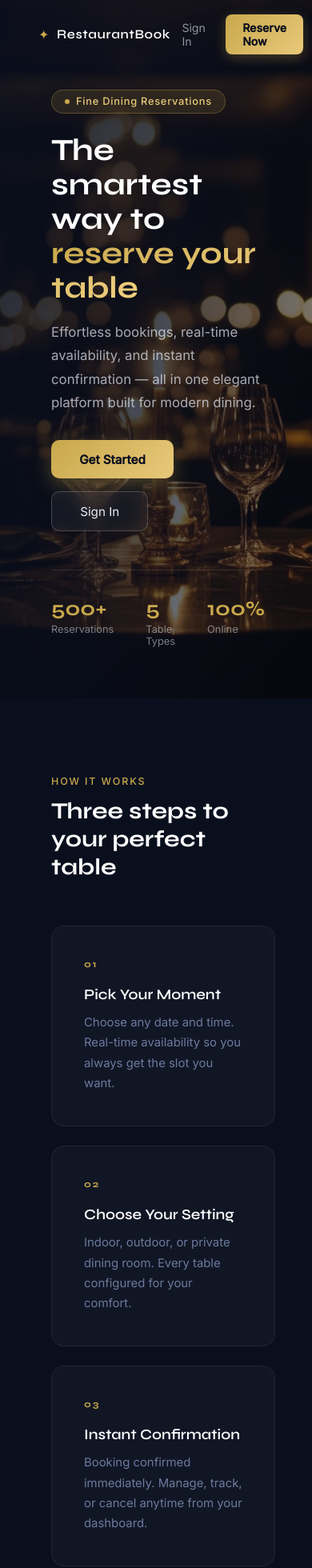
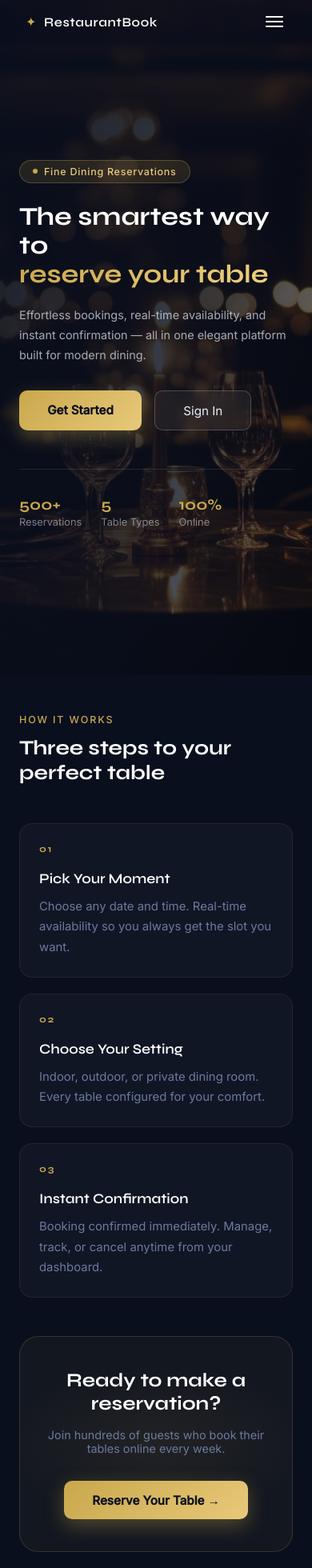
Before and after one commit to Salman-Allai/Restaurant-booking-system, a React (Vite) app in the folder frontend/: page / in a window 390 px wide. Shown: the top 1960 px of the page at 80% size. Built offline with nearby package versions, Linux system fonts and the light colour scheme.

Commit message:
Mobile responsive design across all pages

```diff
--- a/frontend/src/components/Navbar.jsx
+++ b/frontend/src/components/Navbar.jsx
@@ -7,6 +7,7 @@ function Navbar() {
   const navigate = useNavigate();
   const location = useLocation();
   const [scrolled, setScrolled] = useState(false);
+  const [menuOpen, setMenuOpen] = useState(false);
 
   useEffect(() => {
     const onScroll = () => setScrolled(window.scrollY > 40);
@@ -14,21 +15,28 @@ function Navbar() {
     return () => window.removeEventListener('scroll', onScroll);
   }, []);
 
+  useEffect(() => {
+  const timer = setTimeout(() => setMenuOpen(false), 0);
+  return () => clearTimeout(timer);
+}, [location.pathname]);
+
   const handleLogout = () => { logout(); navigate('/'); };
   const isActive = (path) => location.pathname === path;
 
   return (
+    <>
       <nav style={{
         ...s.nav,
-      background: scrolled ? 'rgba(10,15,30,0.97)' : 'rgba(10,15,30,0.3)',
+        background: scrolled || menuOpen ? 'rgba(10,15,30,0.97)' : 'rgba(10,15,30,0.3)',
         borderBottom: scrolled ? '1px solid rgba(201,168,76,0.15)' : '1px solid transparent',
         backdropFilter: 'blur(20px)',
       }}>
         <Link to="/" style={s.brand}>
-        <div style={s.brandIcon}>✦</div>
+          <span style={{ color: '#c9a84c' }}>✦</span>
           <span style={s.brandText}>RestaurantBook</span>
         </Link>
-      <div style={s.links}>
+
+        <div className="nav-desktop" style={s.links}>
           {!user && (
             <>
               <Link to="/login" style={{ ...s.link, ...(isActive('/login') ? s.activeLink : {}) }}>Sign In</Link>
@@ -50,7 +58,46 @@ function Navbar() {
             </>
           )}
         </div>
+
+        <button
+          className="nav-hamburger"
+          style={s.hamburger}
+          onClick={() => setMenuOpen(!menuOpen)}
+        >
+          <span style={{ ...s.bar, transform: menuOpen ? 'rotate(45deg) translate(5px, 5px)' : 'none' }} />
+          <span style={{ ...s.bar, opacity: menuOpen ? 0 : 1, margin: '4px 0' }} />
+          <span style={{ ...s.bar, transform: menuOpen ? 'rotate(-45deg) translate(5px, -5px)' : 'none' }} />
+        </button>
       </nav>
+
+      {menuOpen && (
+        <div className="nav-mobile-menu" style={s.mobileMenu}>
+          {!user && (
+            <>
+              <Link to="/login" style={s.mobileLink}>Sign In</Link>
+              <Link to="/register" style={s.mobileCta}>Reserve Now</Link>
+            </>
+          )}
+          {user && (
+            <>
+              <div style={s.mobileUser}>
+                <div style={s.avatar}>{user.name?.[0]?.toUpperCase()}</div>
+                <div>
+                  <p style={{ color: '#ffffff', fontSize: '0.95rem', fontWeight: '500' }}>{user.name}</p>
+                  <p style={{ color: '#6b7a9e', fontSize: '0.8rem' }}>{user.role}</p>
+                </div>
+              </div>
+              <Link to="/book" style={s.mobileLink}>Book Table</Link>
+              <Link to="/my-bookings" style={s.mobileLink}>My Bookings</Link>
+              {user.role === 'admin' && (
+                <Link to="/admin" style={s.mobileLink}>Admin Dashboard</Link>
+              )}
+              <button onClick={handleLogout} style={s.mobileLogout}>Logout</button>
+            </>
+          )}
+        </div>
+      )}
+    </>
   );
 }
 
@@ -58,43 +105,30 @@ const s = {
   nav: {
     position: 'fixed', top: 0, left: 0, right: 0, zIndex: 100,
     display: 'flex', justifyContent: 'space-between', alignItems: 'center',
-    padding: '1.1rem 3rem', transition: 'all 0.4s ease',
+    padding: '1rem 2rem', transition: 'all 0.4s ease',
   },
   brand: { display: 'flex', alignItems: 'center', gap: '0.6rem', textDecoration: 'none' },
-  brandIcon: { color: '#c9a84c', fontSize: '1rem' },
-  brandText: {
-    color: '#ffffff', fontSize: '1rem', fontWeight: '600',
-    letterSpacing: '0.04em', fontFamily: "'Syne', sans-serif",
+  brandText: { color: '#ffffff', fontSize: '1rem', fontWeight: '600', letterSpacing: '0.04em', fontFamily: "'Syne', sans-serif" },
+  links: { display: 'flex', gap: '0.2rem', alignItems: 'center' },
+  link: { color: 'rgba(232,237,248,0.6)', padding: '0.45rem 0.9rem', borderRadius: '8px', fontSize: '0.88rem', textDecoration: 'none', transition: 'all 0.2s ease' },
+  activeLink: { color: '#c9a84c', background: 'rgba(201,168,76,0.08)' },
+  ctaBtn: { background: 'linear-gradient(135deg, #c9a84c, #e8c97a)', color: '#0a0f1e', padding: '0.5rem 1.3rem', borderRadius: '8px', fontSize: '0.88rem', fontWeight: '600', textDecoration: 'none', marginLeft: '0.5rem', boxShadow: '0 4px 16px rgba(201,168,76,0.3)' },
+  userChip: { display: 'flex', alignItems: 'center', gap: '0.5rem', background: 'rgba(201,168,76,0.08)', border: '1px solid rgba(201,168,76,0.2)', borderRadius: '20px', padding: '0.3rem 0.8rem 0.3rem 0.4rem', marginLeft: '0.5rem' },
+  avatar: { width: '28px', height: '28px', borderRadius: '50%', background: 'linear-gradient(135deg, #c9a84c, #e8c97a)', display: 'flex', alignItems: 'center', justifyContent: 'center', fontSize: '0.75rem', fontWeight: '700', color: '#0a0f1e', flexShrink: 0 },
+  userName: { color: '#e8edf8', fontSize: '0.85rem' },
+  logoutBtn: { background: 'transparent', color: 'rgba(232,237,248,0.5)', border: '1px solid rgba(255,255,255,0.1)', padding: '0.45rem 0.9rem', borderRadius: '8px', fontSize: '0.88rem' },
+  hamburger: { flexDirection: 'column', background: 'transparent', border: 'none', padding: '4px', cursor: 'pointer' },
+  bar: { display: 'block', width: '22px', height: '2px', background: '#ffffff', borderRadius: '2px', transition: 'all 0.3s ease' },
+  mobileMenu: {
+    position: 'fixed', top: '62px', left: 0, right: 0, zIndex: 99,
+    background: 'rgba(10,15,30,0.98)', backdropFilter: 'blur(20px)',
+    borderBottom: '1px solid rgba(201,168,76,0.15)',
+    padding: '1.25rem 1.5rem', display: 'flex', flexDirection: 'column', gap: '0.6rem',
   },
-  links: { display: 'flex', gap: '0.2rem', alignItems: 'center' },
-  link: {
-    color: 'rgba(232,237,248,0.6)', padding: '0.45rem 0.9rem', borderRadius: '8px',
-    fontSize: '0.88rem', fontWeight: '400', textDecoration: 'none', transition: 'all 0.2s ease',
-  },
-  activeLink: { color: '#c9a84c', background: 'rgba(201,168,76,0.08)' },
-  ctaBtn: {
-    background: 'linear-gradient(135deg, #c9a84c, #e8c97a)',
-    color: '#0a0f1e', padding: '0.5rem 1.3rem', borderRadius: '8px',
-    fontSize: '0.88rem', fontWeight: '600', textDecoration: 'none', marginLeft: '0.5rem',
-    boxShadow: '0 4px 16px rgba(201,168,76,0.3)',
-  },
-  userChip: {
-    display: 'flex', alignItems: 'center', gap: '0.5rem',
-    background: 'rgba(201,168,76,0.08)', border: '1px solid rgba(201,168,76,0.2)',
-    borderRadius: '20px', padding: '0.3rem 0.8rem 0.3rem 0.4rem', marginLeft: '0.5rem',
-  },
-  avatar: {
-    width: '24px', height: '24px', borderRadius: '50%',
-    background: 'linear-gradient(135deg, #c9a84c, #e8c97a)',
-    display: 'flex', alignItems: 'center', justifyContent: 'center',
-    fontSize: '0.7rem', fontWeight: '700', color: '#0a0f1e',
-  },
-  userName: { color: '#e8edf8', fontSize: '0.85rem' },
-  logoutBtn: {
-    background: 'transparent', color: 'rgba(232,237,248,0.5)',
-    border: '1px solid rgba(255,255,255,0.1)',
-    padding: '0.45rem 0.9rem', borderRadius: '8px', fontSize: '0.88rem',
-  },
+  mobileUser: { display: 'flex', alignItems: 'center', gap: '0.75rem', padding: '0.75rem', background: 'rgba(201,168,76,0.06)', border: '1px solid rgba(201,168,76,0.12)', borderRadius: '12px', marginBottom: '0.25rem' },
+  mobileLink: { color: 'rgba(232,237,248,0.85)', padding: '0.9rem 1rem', borderRadius: '10px', fontSize: '0.95rem', textDecoration: 'none', display: 'block', background: 'rgba(255,255,255,0.03)', border: '1px solid rgba(255,255,255,0.06)' },
+  mobileCta: { background: 'linear-gradient(135deg, #c9a84c, #e8c97a)', color: '#0a0f1e', padding: '0.9rem 1rem', borderRadius: '10px', fontSize: '0.95rem', fontWeight: '600', textDecoration: 'none', display: 'block', textAlign: 'center' },
+  mobileLogout: { background: 'transparent', color: '#ef4444', border: '1px solid rgba(239,68,68,0.2)', borderRadius: '10px', padding: '0.9rem 1rem', fontSize: '0.95rem', textAlign: 'left', marginTop: '0.25rem' },
 };
 
 export default Navbar;
--- a/frontend/src/index.css
+++ b/frontend/src/index.css
@@ -65,6 +65,38 @@ button { font-family: var(--font-body); cursor: pointer; transition: var(--trans
 ::-webkit-scrollbar-track { background: var(--bg); }
 ::-webkit-scrollbar-thumb { background: rgba(201,168,76,0.2); border-radius: 3px; }
 
+/* ── Navbar responsive ── */
+@media (max-width: 768px) {
+  .nav-desktop { display: none !important; }
+  .nav-hamburger { display: flex !important; }
+}
+@media (min-width: 769px) {
+  .nav-hamburger { display: none !important; }
+  .nav-mobile-menu { display: none !important; }
+}
+
+/* ── Page padding on mobile ── */
+@media (max-width: 768px) {
+  .page-hero { padding: 5rem 1.25rem 3rem !important; }
+  .page-section { padding: 3rem 1.25rem !important; }
+  .page-card { padding: 1.5rem !important; }
+  .form-grid { grid-template-columns: 1fr !important; }
+  .stats-grid { grid-template-columns: repeat(2, 1fr) !important; }
+  .table-cards-grid { grid-template-columns: repeat(2, 1fr) !important; }
+  .booking-card { flex-direction: column !important; gap: 1rem !important; }
+  .booking-actions { flex-direction: row !important; align-self: flex-start !important; }
+  .hero-title { font-size: 2.2rem !important; }
+  .hero-stats { gap: 1.5rem !important; }
+  .cta-card { padding: 2.5rem 1.5rem !important; }
+  .stepper { gap: 0 !important; }
+  .step-label { display: none !important; }
+  .btn-row { flex-direction: column !important; }
+  .btn-row button { flex: unset !important; width: 100% !important; }
+  .add-form { flex-direction: column !important; }
+  .add-form input, .add-form select { max-width: 100% !important; width: 100% !important; }
+}
+
+/* ── Datepicker ── */
 .react-datepicker-wrapper { width: 100%; }
 .react-datepicker-popper { z-index: 999 !important; }
 
@@ -139,9 +171,7 @@ button { font-family: var(--font-body); cursor: pointer; transition: var(--trans
   color: #2a3050 !important;
 }
 
-.react-datepicker__navigation {
-  top: 1rem !important;
-}
+.react-datepicker__navigation { top: 1rem !important; }
 
 .react-datepicker__navigation-icon::before {
   border-color: #c9a84c !important;
--- a/frontend/src/pages/BookTable.jsx
+++ b/frontend/src/pages/BookTable.jsx
@@ -55,7 +55,7 @@ function BookTable() {
         <div style={s.header}>
           <p style={s.eyebrow}>Reservations</p>
           <h1 style={s.title}>Book a Table</h1>
-          <div style={s.stepper}>
+          <div className="stepper" style={s.stepper}>
             {stepLabels.map((label, i) => (
               <div key={i} style={s.stepItem}>
                 <div style={{
@@ -66,7 +66,7 @@ function BookTable() {
                 }}>
                   {step > i + 1 ? '✓' : i + 1}
                 </div>
-                <span style={{ ...s.stepLabel, color: step === i + 1 ? '#c9a84c' : '#6b7a9e' }}>{label}</span>
+                <span className="step-label" style={{ ...s.stepLabel, color: step === i + 1 ? '#c9a84c' : '#6b7a9e' }}>{label}</span>
                 {i < stepLabels.length - 1 && (
                   <div style={{ ...s.stepLine, background: step > i + 1 ? '#c9a84c' : 'rgba(255,255,255,0.08)' }} />
                 )}
@@ -79,7 +79,7 @@ function BookTable() {
           {step === 1 && (
             <div style={s.form}>
               <h2 style={s.cardTitle}>When would you like to dine?</h2>
-              <div style={s.formGrid}>
+              <div className="form-grid" style={s.formGrid}>
                 <div style={s.field}>
                   <label style={s.label}>Select date</label>
                   <DatePicker
@@ -158,7 +158,7 @@ function BookTable() {
                     ))}
                   </div>
                   <div style={s.form}>
-                    <div style={s.formGrid}>
+                    <div className="form-grid" style={s.formGrid}>
                       <div style={s.field}>
                         <label style={s.label}>Number of guests</label>
                         <input type="number" min="1" max="20" value={guests}
@@ -173,7 +173,7 @@ function BookTable() {
                         style={{ resize: 'vertical', fontFamily: "'Inter', sans-serif" }} />
                     </div>
                     {error && <p style={s.errorMsg}>{error}</p>}
-                    <div style={s.btnRow}>
+                    <div className="btn-row" style={s.btnRow}>
                       <button style={s.outlineBtn} onClick={() => setStep(1)}>← Back</button>
                       <button style={{ ...s.btn, opacity: (!selectedTable || loading) ? 0.5 : 1, flex: 2 }}
                         onClick={confirmBooking} disabled={!selectedTable || loading}>
@@ -211,19 +211,19 @@ function BookTable() {
 }
 
 const s = {
-  page: { background: '#0a0f1e', minHeight: '100vh', padding: '100px 2rem 4rem', position: 'relative', overflow: 'hidden' },
+  page: { background: '#0a0f1e', minHeight: '100vh', padding: 'clamp(80px, 12vw, 100px) clamp(1rem, 4vw, 2rem) 4rem', position: 'relative', overflow: 'hidden' },
   glow: { position: 'absolute', top: '15%', left: '50%', transform: 'translateX(-50%)', width: '700px', height: '400px', borderRadius: '50%', background: 'radial-gradient(ellipse, rgba(201,168,76,0.06) 0%, transparent 70%)', pointerEvents: 'none' },
   container: { maxWidth: '660px', margin: '0 auto', position: 'relative', zIndex: 2 },
-  header: { textAlign: 'center', marginBottom: '3rem' },
+  header: { textAlign: 'center', marginBottom: '2.5rem' },
   eyebrow: { color: '#c9a84c', fontSize: '0.75rem', fontWeight: '500', letterSpacing: '0.2em', textTransform: 'uppercase', marginBottom: '0.5rem' },
-  title: { fontFamily: "'Syne', sans-serif", fontSize: '2.5rem', fontWeight: '700', color: '#ffffff', marginBottom: '2rem' },
-  stepper: { display: 'flex', alignItems: 'center', justifyContent: 'center' },
-  stepItem: { display: 'flex', alignItems: 'center', gap: '0.6rem' },
-  stepCircle: { width: '32px', height: '32px', borderRadius: '50%', display: 'flex', alignItems: 'center', justifyContent: 'center', fontSize: '0.8rem', fontWeight: '700', flexShrink: 0 },
-  stepLabel: { fontSize: '0.8rem', fontWeight: '500', whiteSpace: 'nowrap' },
-  stepLine: { width: '48px', height: '1px', margin: '0 0.5rem', flexShrink: 0 },
-  card: { background: 'rgba(15,21,32,0.9)', border: '1px solid rgba(201,168,76,0.15)', borderRadius: '20px', padding: '2.5rem', backdropFilter: 'blur(20px)', boxShadow: '0 24px 60px rgba(0,0,0,0.3)' },
-  cardTitle: { fontFamily: "'Syne', sans-serif", fontSize: '1.25rem', fontWeight: '600', color: '#ffffff', marginBottom: '1.5rem' },
+  title: { fontFamily: "'Syne', sans-serif", fontSize: 'clamp(1.8rem, 5vw, 2.5rem)', fontWeight: '700', color: '#ffffff', marginBottom: '1.5rem' },
+  stepper: { display: 'flex', alignItems: 'center', justifyContent: 'center', flexWrap: 'nowrap' },
+  stepItem: { display: 'flex', alignItems: 'center', gap: '0.5rem' },
+  stepCircle: { width: '30px', height: '30px', borderRadius: '50%', display: 'flex', alignItems: 'center', justifyContent: 'center', fontSize: '0.78rem', fontWeight: '700', flexShrink: 0 },
+  stepLabel: { fontSize: '0.78rem', fontWeight: '500', whiteSpace: 'nowrap' },
+  stepLine: { width: 'clamp(24px, 5vw, 48px)', height: '1px', margin: '0 0.4rem', flexShrink: 0 },
+  card: { background: 'rgba(15,21,32,0.9)', border: '1px solid rgba(201,168,76,0.15)', borderRadius: '20px', padding: 'clamp(1.25rem, 4vw, 2.5rem)', backdropFilter: 'blur(20px)', boxShadow: '0 24px 60px rgba(0,0,0,0.3)' },
+  cardTitle: { fontFamily: "'Syne', sans-serif", fontSize: 'clamp(1rem, 3vw, 1.25rem)', fontWeight: '600', color: '#ffffff', marginBottom: '1.5rem' },
   form: { display: 'flex', flexDirection: 'column', gap: '1.5rem' },
   formGrid: { display: 'grid', gridTemplateColumns: '1fr 1fr', gap: '1rem' },
   field: { display: 'flex', flexDirection: 'column', gap: '0.5rem' },
@@ -233,13 +233,13 @@ const s = {
   btnRow: { display: 'flex', gap: '1rem' },
   slotTags: { display: 'flex', gap: '0.5rem', marginBottom: '1.5rem', flexWrap: 'wrap' },
   tag: { background: 'rgba(201,168,76,0.1)', border: '1px solid rgba(201,168,76,0.25)', color: '#e8c97a', padding: '0.35rem 0.9rem', borderRadius: '20px', fontSize: '0.82rem' },
-  tableGrid: { display: 'grid', gridTemplateColumns: 'repeat(auto-fill, minmax(120px, 1fr))', gap: '0.75rem', marginBottom: '2rem' },
+  tableGrid: { display: 'grid', gridTemplateColumns: 'repeat(auto-fill, minmax(110px, 1fr))', gap: '0.75rem', marginBottom: '2rem' },
   tableCard: { border: '1px solid', borderRadius: '12px', overflow: 'hidden', cursor: 'pointer', transition: 'all 0.2s ease' },
-  tableTop: { padding: '1.1rem', display: 'flex', alignItems: 'center', justifyContent: 'center', transition: 'all 0.2s ease' },
-  tableNumber: { fontFamily: "'Syne', sans-serif", fontSize: '1.6rem', fontWeight: '700', transition: 'all 0.2s ease' },
-  tableName: { color: '#ffffff', fontWeight: '500', fontSize: '0.85rem', textAlign: 'center', padding: '0 0.75rem 0.2rem' },
-  tableMeta: { color: '#6b7a9e', fontSize: '0.78rem', textAlign: 'center' },
-  tableLoc: { color: '#6b7a9e', fontSize: '0.78rem', textAlign: 'center', paddingBottom: '0.75rem', textTransform: 'capitalize' },
+  tableTop: { padding: '1rem', display: 'flex', alignItems: 'center', justifyContent: 'center', transition: 'all 0.2s ease' },
+  tableNumber: { fontFamily: "'Syne', sans-serif", fontSize: 'clamp(1.2rem, 4vw, 1.6rem)', fontWeight: '700', transition: 'all 0.2s ease' },
+  tableName: { color: '#ffffff', fontWeight: '500', fontSize: '0.82rem', textAlign: 'center', padding: '0 0.5rem 0.2rem' },
+  tableMeta: { color: '#6b7a9e', fontSize: '0.75rem', textAlign: 'center' },
+  tableLoc: { color: '#6b7a9e', fontSize: '0.75rem', textAlign: 'center', paddingBottom: '0.75rem', textTransform: 'capitalize' },
   errorMsg: { color: '#f87171', fontSize: '0.88rem', background: 'rgba(239,68,68,0.08)', padding: '0.75rem', borderRadius: '8px', border: '1px solid rgba(239,68,68,0.15)' },
   empty: { textAlign: 'center', padding: '2.5rem 0' },
   emptyTitle: { fontFamily: "'Syne', sans-serif", fontSize: '1.3rem', color: '#ffffff', marginBottom: '0.5rem' },
@@ -247,7 +247,7 @@ const s = {
   success: { textAlign: 'center', padding: '1rem 0' },
   successIconWrap: { width: '64px', height: '64px', borderRadius: '50%', background: 'rgba(201,168,76,0.1)', border: '1px solid rgba(201,168,76,0.3)', display: 'flex', alignItems: 'center', justifyContent: 'center', margin: '0 auto 1.5rem' },
   successIcon: { color: '#c9a84c', fontSize: '1.8rem' },
-  successTitle: { fontFamily: "'Syne', sans-serif", fontSize: '1.7rem', fontWeight: '700', color: '#ffffff', marginBottom: '0.5rem' },
+  successTitle: { fontFamily: "'Syne', sans-serif", fontSize: 'clamp(1.3rem, 4vw, 1.7rem)', fontWeight: '700', color: '#ffffff', marginBottom: '0.5rem' },
   successDesc: { color: '#6b7a9e', marginBottom: '2rem' },
   successDetails: { background: 'rgba(255,255,255,0.03)', border: '1px solid rgba(201,168,76,0.1)', borderRadius: '12px', padding: '1.25rem', marginBottom: '2rem', textAlign: 'left' },
   successRow: { display: 'flex', justifyContent: 'space-between', padding: '0.5rem 0', borderBottom: '1px solid rgba(255,255,255,0.05)' },
--- a/frontend/src/pages/Home.jsx
+++ b/frontend/src/pages/Home.jsx
@@ -35,7 +35,7 @@ function Home() {
             </Link>
             {!user && <Link to="/login" style={s.ghostBtn}>Sign In</Link>}
           </div>
-          <div style={s.statsRow}>
+          <div className="hero-stats" style={s.statsRow}>
             {[['500+', 'Reservations'], ['5', 'Table Types'], ['100%', 'Online']].map(([val, label]) => (
               <div key={label} style={s.stat}>
                 <span style={s.statVal}>{val}</span>
@@ -63,7 +63,7 @@ function Home() {
       </div>
 
       <div style={s.ctaSection}>
-        <div style={s.ctaCard}>
+        <div className="cta-card" style={s.ctaCard}>
           <div style={s.ctaGlow} />
           <h2 style={s.ctaTitle}>Ready to make a reservation?</h2>
           <p style={s.ctaDesc}>Join hundreds of guests who book their tables online every week.</p>
@@ -83,7 +83,7 @@ const s = {
   hero: {
     minHeight: '100vh',
     display: 'flex', alignItems: 'center',
-    padding: '7rem 4rem 4rem',
+    padding: 'clamp(5rem, 10vw, 7rem) clamp(1.5rem, 5vw, 4rem) 4rem',
     position: 'relative', overflow: 'hidden',
   },
 
@@ -97,12 +97,13 @@ const s = {
 
   heroOverlay: {
     position: 'absolute', inset: 0,
-    background: 'linear-gradient(105deg, rgba(10,15,30,0.92) 0%, rgba(10,15,30,0.75) 50%, rgba(10,15,30,0.4) 100%)',
+    background: 'linear-gradient(105deg, rgba(10,15,30,0.95) 0%, rgba(10,15,30,0.8) 60%, rgba(10,15,30,0.5) 100%)',
   },
 
   heroContent: {
     maxWidth: '600px',
     position: 'relative', zIndex: 2,
+    width: '100%',
   },
 
   badge: {
@@ -111,18 +112,18 @@ const s = {
     border: '1px solid rgba(201,168,76,0.3)',
     color: '#e8c97a',
     padding: '0.4rem 1rem', borderRadius: '20px',
-    fontSize: '0.8rem', fontWeight: '500', letterSpacing: '0.06em',
+    fontSize: '0.78rem', fontWeight: '500', letterSpacing: '0.06em',
     marginBottom: '1.5rem',
   },
 
   badgeDot: {
     width: '6px', height: '6px', borderRadius: '50%',
-    background: '#c9a84c',
+    background: '#c9a84c', flexShrink: 0,
   },
 
   title: {
     fontFamily: "'Syne', sans-serif",
-    fontSize: 'clamp(2.4rem, 4.5vw, 3.8rem)',
+    fontSize: 'clamp(2rem, 5vw, 3.8rem)',
     fontWeight: '700', color: '#ffffff',
     lineHeight: '1.12', marginBottom: '1.25rem',
   },
@@ -134,7 +135,7 @@ const s = {
 
   subtitle: {
     color: 'rgba(232,237,248,0.7)',
-    fontSize: '1.05rem', lineHeight: '1.75',
+    fontSize: 'clamp(0.9rem, 2vw, 1.05rem)', lineHeight: '1.75',
     marginBottom: '2rem', maxWidth: '460px',
   },
 
@@ -158,7 +159,7 @@ const s = {
   },
 
   statsRow: {
-    display: 'flex', gap: '2.5rem',
+    display: 'flex', gap: '2.5rem', flexWrap: 'wrap',
     paddingTop: '2rem',
     borderTop: '1px solid rgba(255,255,255,0.1)',
   },
@@ -166,15 +167,18 @@ const s = {
   stat: { display: 'flex', flexDirection: 'column', gap: '0.2rem' },
 
   statVal: {
-    fontFamily: "'Syne', sans-serif", fontSize: '1.6rem',
+    fontFamily: "'Syne', sans-serif", fontSize: 'clamp(1.2rem, 3vw, 1.6rem)',
     fontWeight: '700', color: '#c9a84c',
   },
 
   statLabel: { color: 'rgba(232,237,248,0.5)', fontSize: '0.8rem' },
 
-  features: { padding: '6rem 4rem', maxWidth: '1200px', margin: '0 auto' },
+  features: {
+    padding: 'clamp(3rem, 6vw, 6rem) clamp(1.5rem, 5vw, 4rem)',
+    maxWidth: '1200px', margin: '0 auto',
+  },
 
-  sectionHeader: { marginBottom: '3.5rem' },
+  sectionHeader: { marginBottom: '3rem' },
 
   sectionEyebrow: {
     color: '#c9a84c', fontSize: '0.78rem', fontWeight: '500',
@@ -183,20 +187,20 @@ const s = {
 
   sectionTitle: {
     fontFamily: "'Syne', sans-serif",
-    fontSize: 'clamp(1.8rem, 3vw, 2.5rem)',
+    fontSize: 'clamp(1.6rem, 3vw, 2.5rem)',
     fontWeight: '700', color: '#ffffff',
   },
 
   featuresGrid: {
     display: 'grid',
-    gridTemplateColumns: 'repeat(auto-fit, minmax(280px, 1fr))',
-    gap: '1.5rem',
+    gridTemplateColumns: 'repeat(auto-fit, minmax(240px, 1fr))',
+    gap: '1.25rem',
   },
 
   featureCard: {
     background: 'rgba(255,255,255,0.03)',
     border: '1px solid rgba(201,168,76,0.1)',
-    borderRadius: '16px', padding: '2.5rem',
+    borderRadius: '16px', padding: 'clamp(1.5rem, 3vw, 2.5rem)',
   },
 
   featureNum: {
@@ -206,18 +210,20 @@ const s = {
   },
 
   featureTitle: {
-    fontFamily: "'Syne', sans-serif", fontSize: '1.15rem',
+    fontFamily: "'Syne', sans-serif", fontSize: '1.1rem',
     color: '#ffffff', fontWeight: '600', marginBottom: '0.75rem',
   },
 
   featureDesc: { color: '#6b7a9e', lineHeight: '1.7', fontSize: '0.93rem' },
 
-  ctaSection: { padding: '0 4rem 6rem' },
+  ctaSection: {
+    padding: 'clamp(0rem, 2vw, 0rem) clamp(1.5rem, 5vw, 4rem) clamp(3rem, 6vw, 6rem)',
+  },
 
   ctaCard: {
     background: 'rgba(201,168,76,0.05)',
     border: '1px solid rgba(201,168,76,0.2)',
-    borderRadius: '24px', padding: '4rem',
+    borderRadius: '24px', padding: 'clamp(2rem, 5vw, 4rem)',
     textAlign: 'center', position: 'relative', overflow: 'hidden',
   },
 
@@ -231,13 +237,13 @@ const s = {
 
   ctaTitle: {
     fontFamily: "'Syne', sans-serif",
-    fontSize: 'clamp(1.8rem, 3vw, 2.5rem)',
+    fontSize: 'clamp(1.5rem, 3vw, 2.5rem)',
     fontWeight: '700', color: '#ffffff',
     marginBottom: '1rem', position: 'relative',
   },
 
   ctaDesc: {
-    color: '#6b7a9e', fontSize: '1rem',
+    color: '#6b7a9e', fontSize: 'clamp(0.9rem, 2vw, 1rem)',
     marginBottom: '2rem', position: 'relative',
   },
 };
```
Also changed, not shown: frontend/src/pages/AdminDashboard.jsx (+28 -23 lines). Lines whose indentation alone changed are shown as unchanged.
